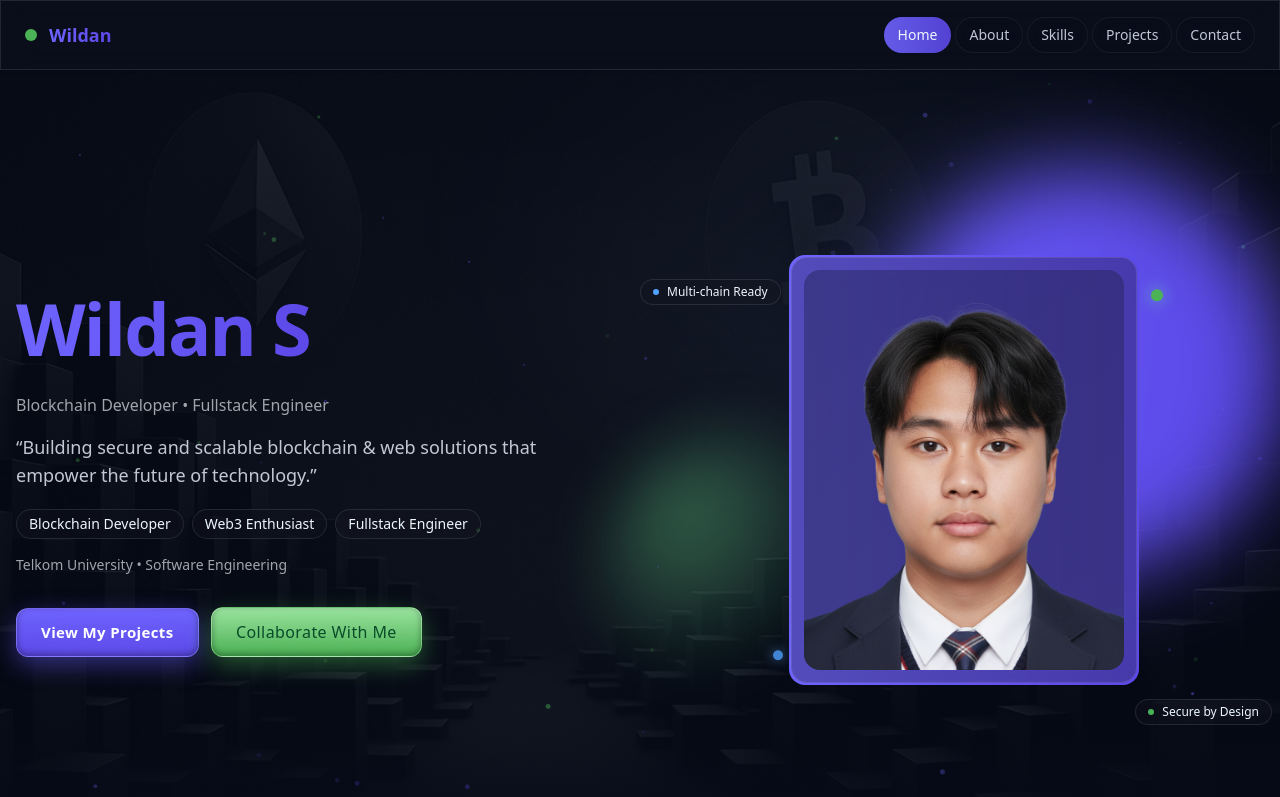
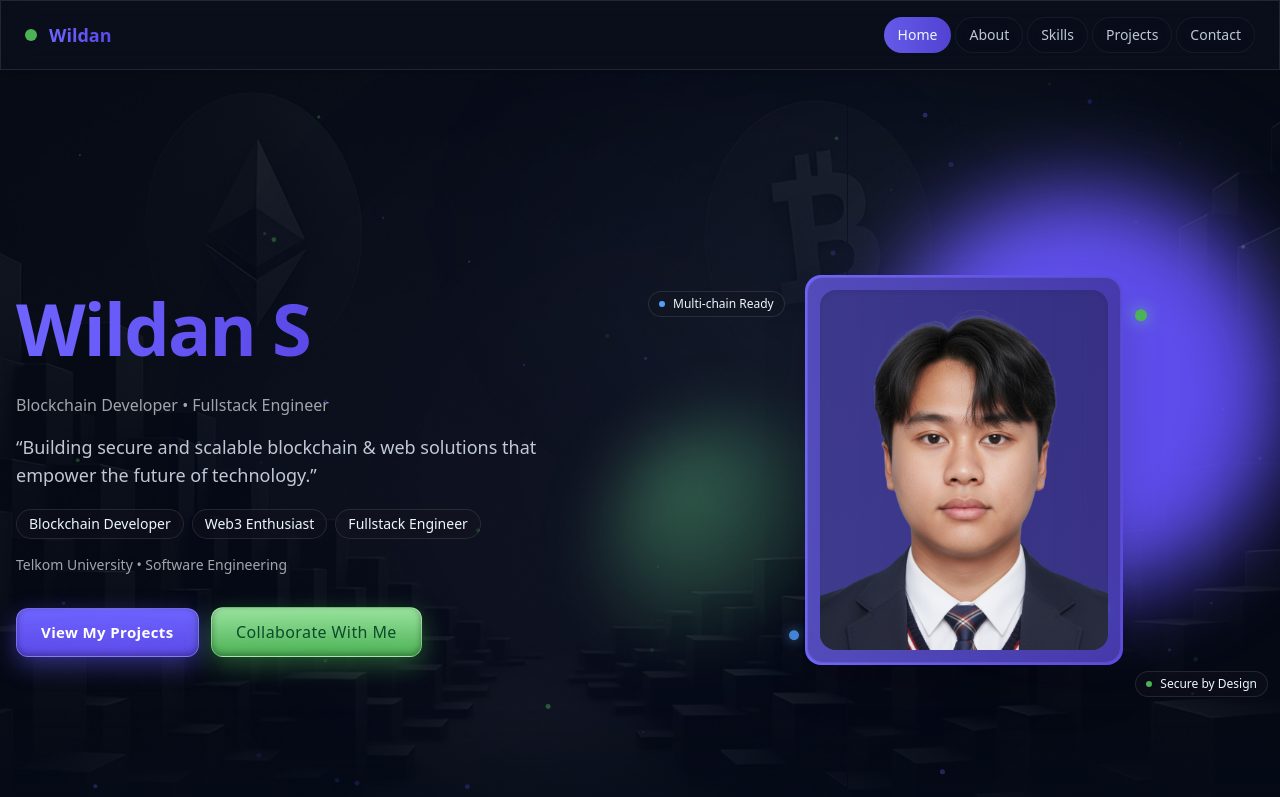
Before and after one commit to wildanniam/portofolio-wildan, a Next.js app: page / in a window 1280 px wide. Shown: the top 797 px of the page. Built offline with nearby package versions, Linux system fonts and the light colour scheme.

Commit message:
3d paralax zoom on hero

```diff
--- a/src/components/hero/index.tsx
+++ b/src/components/hero/index.tsx
@@ -4,7 +4,7 @@ import ButtonPurple from "@/components/ui/button-purple";
 import ButtonGreen from "@/components/ui/button-green";
 import Image from "next/image";
 import * as React from "react";
-import { motion } from "framer-motion";
+import { motion, useMotionValue, useTransform } from "framer-motion";
 import { Particles } from "@/components/hero/particles";
 
 const fadeUp = (delay = 0) => ({
@@ -51,25 +51,137 @@ export function Hero() {
         return () => { clearInterval(interval); clearInterval(blink); };
     }, []);
 
-    // tilt interactions for photo (currently unused but kept for future use)
-    // const x = useMotionValue(0);
-    // const y = useMotionValue(0);
-    // const rotateX = useTransform(y, [-60, 60], [10, -10]);
-    // const rotateY = useTransform(x, [-60, 60], [-10, 10]);
-    // function onMove(e: React.MouseEvent<HTMLDivElement>) {
-    //     const rect = e.currentTarget.getBoundingClientRect();
-    //     x.set(e.clientX - rect.left - rect.width / 2);
-    //     y.set(e.clientY - rect.top - rect.height / 2);
-    // }
-    // function onLeave() { x.set(0); y.set(0); }
+    // UX-Optimized 3D Parallax Background Effect
+    const mouseX = useMotionValue(0);
+    const mouseY = useMotionValue(0);
+    const distance = useMotionValue(0);
+    const [isReducedMotion, setIsReducedMotion] = React.useState(false);
+
+    // Check for reduced motion preference
+    React.useEffect(() => {
+        const mediaQuery = window.matchMedia('(prefers-reduced-motion: reduce)');
+        setIsReducedMotion(mediaQuery.matches);
+
+        const handleChange = (e: MediaQueryListEvent) => setIsReducedMotion(e.matches);
+        mediaQuery.addEventListener('change', handleChange);
+        return () => mediaQuery.removeEventListener('change', handleChange);
+    }, []);
+
+    // Calculate distance from center for dynamic scaling
+    React.useEffect(() => {
+        if (isReducedMotion) return;
+
+        const unsubscribeX = mouseX.on("change", (x) => {
+            const unsubscribeY = mouseY.on("change", (y) => {
+                const dist = Math.sqrt(x * x + y * y);
+                distance.set(dist);
+            });
+            return unsubscribeY;
+        });
+        return unsubscribeX;
+    }, [mouseX, mouseY, distance, isReducedMotion]);
+
+    // UX-optimized transforms - much more subtle
+    const rotateX = useTransform(mouseY, [-400, 400], isReducedMotion ? [0, 0] : [2, -2]);
+    const rotateY = useTransform(mouseX, [-400, 400], isReducedMotion ? [0, 0] : [-2, 2]);
+    const scale = useTransform(distance, [0, 500], isReducedMotion ? [1, 1] : [1, 1.03]);
+
+    // Subtle parallax layers for depth
+    const translateX = useTransform(mouseX, [-400, 400], isReducedMotion ? [0, 0] : [-8, 8]);
+    const translateY = useTransform(mouseY, [-400, 400], isReducedMotion ? [0, 0] : [-6, 6]);
+
+    const handleMouseMove = (e: React.MouseEvent<HTMLDivElement>) => {
+        if (isReducedMotion) return;
+
+        const rect = e.currentTarget.getBoundingClientRect();
+        const centerX = rect.left + rect.width / 2;
+        const centerY = rect.top + rect.height / 2;
+
+        const x = e.clientX - centerX;
+        const y = e.clientY - centerY;
+
+        mouseX.set(x);
+        mouseY.set(y);
+    };
+
+    const handleMouseLeave = () => {
+        if (isReducedMotion) return;
+
+        mouseX.set(0);
+        mouseY.set(0);
+        distance.set(0);
+    };
 
     return (
-        <section id="home" className="relative overflow-hidden min-h-dvh md:min-h-[100svh] flex items-center">
-            {/* Background image */}
-            <div className="absolute inset-0 -z-40">
-                <Image src="/background-1.webp" alt="" fill priority className="object-cover opacity-20" />
+        <section
+            id="home"
+            className="relative overflow-hidden min-h-dvh md:min-h-[100svh] flex items-center"
+            onMouseMove={handleMouseMove}
+            onMouseLeave={handleMouseLeave}
+            style={{ perspective: "1000px" }}
+        >
+            {/* Enhanced 3D Background with Multi-layer Parallax */}
+            <div className="absolute inset-0 -z-40 overflow-hidden">
+                {/* Main background layer with 3D transforms */}
+                <motion.div
+                    className="w-full h-full"
+                    style={{
+                        rotateX,
+                        rotateY,
+                        scale,
+                        translateX,
+                        translateY,
+                        transformStyle: "preserve-3d",
+                    }}
+                    transition={{
+                        type: "spring",
+                        stiffness: 120,
+                        damping: 40,
+                        mass: 0.8,
+                    }}
+                >
+                    <Image
+                        src="/background-1.webp"
+                        alt=""
+                        fill
+                        priority
+                        className="object-cover opacity-20 will-change-transform"
+                        style={{
+                            transform: "translateZ(0)",
+                            transformOrigin: "center center",
+                        }}
+                    />
+                </motion.div>
+
+                {/* Secondary parallax layer for depth */}
+                <motion.div
+                    className="absolute inset-0 w-full h-full"
+                    style={{
+                        rotateX: useTransform(mouseY, [-400, 400], [4, -4]),
+                        rotateY: useTransform(mouseX, [-400, 400], [-4, 4]),
+                        translateX: useTransform(mouseX, [-400, 400], [-10, 10]),
+                        translateY: useTransform(mouseY, [-400, 400], [-8, 8]),
+                        scale: useTransform(distance, [0, 500], [1.02, 1.08]),
+                        transformStyle: "preserve-3d",
+                    }}
+                    transition={{
+                        type: "spring",
+                        stiffness: 100,
+                        damping: 35,
+                        mass: 0.9,
+                    }}
+                >
+                    <div
+                        className="w-full h-full opacity-10"
+                        style={{
+                            background: "radial-gradient(circle at 50% 50%, rgba(111,100,255,0.3), transparent 70%)",
+                            transform: "translateZ(-10px)",
+                        }}
+                    />
+                </motion.div>
+
                 {/* Bottom fade to match page background */}
-                <div className="absolute inset-x-0 bottom-0 h-40" style={{ backgroundImage: "linear-gradient(to bottom, rgba(0,0,0,0), var(--background))" }} />
+                <div className="absolute inset-x-0 bottom-0 h-40 z-10" style={{ backgroundImage: "linear-gradient(to bottom, rgba(0,0,0,0), var(--background))" }} />
             </div>
             <Particles />
             <div className="container mx-auto px-4">
@@ -146,9 +258,13 @@ export function Hero() {
                         />
 
                         {/* Profile visual with gradient border + glass + hover scale */}
-                        <motion.div whileHover={{ scale: 1.03 }} transition={{ type: "spring", stiffness: 280, damping: 24 }} className="relative rounded-2xl p-[2px] brand-gradient will-change-transform">
+                        <motion.div
+                            whileHover={{ scale: 1.02 }}
+                            transition={{ type: "spring", stiffness: 300, damping: 30 }}
+                            className="relative rounded-2xl p-[2px] brand-gradient will-change-transform shadow-2xl"
+                        >
                             <div className="glass rounded-2xl p-2 md:p-3">
-                                <div className="relative w-56 md:w-80 aspect-[4/5] rounded-2xl overflow-hidden bg-gradient-to-br from-background/30 to-secondary/30">
+                                <div className="relative w-56 md:w-72 aspect-[4/5] rounded-2xl overflow-hidden bg-gradient-to-br from-background/30 to-secondary/30 shadow-inner">
                                     <Image
                                         src="/wildan-2.png"
                                         alt="Profile"
@@ -156,7 +272,7 @@ export function Hero() {
                                         priority
                                         className="object-cover"
                                         sizes="(min-width: 768px) 22rem, 16rem"
-                                        style={{ objectPosition: "center 18%" }}
+                                        style={{ objectPosition: "center 25%" }}
                                     />
                                 </div>
                             </div>
@@ -194,10 +310,10 @@ export function Hero() {
                         </motion.div>
 
                         {/* Floating badges around photo */}
-                        <motion.div className="absolute -right-2 -bottom-10 hidden md:flex items-center gap-2 rounded-full px-3 py-1 glass text-xs" initial={{ opacity: 0, y: 8 }} animate={{ opacity: 1, y: 0 }} transition={{ delay: 0.4 }}>
+                        <motion.div className="absolute -right-1 -bottom-8 hidden md:flex items-center gap-2 rounded-full px-2.5 py-1 glass text-xs" initial={{ opacity: 0, y: 8 }} animate={{ opacity: 1, y: 0 }} transition={{ delay: 0.4 }}>
                             <span className="size-1.5 rounded-full bg-[color:var(--accent-secure)]" /> Secure by Design
                         </motion.div>
-                        <motion.div className="absolute -left-6 top-6 hidden md:flex items-center gap-2 rounded-full px-3 py-1 glass text-xs" initial={{ opacity: 0, y: -8 }} animate={{ opacity: 1, y: 0 }} transition={{ delay: 0.5 }}>
+                        <motion.div className="absolute -left-4 top-4 hidden md:flex items-center gap-2 rounded-full px-2.5 py-1 glass text-xs" initial={{ opacity: 0, y: -8 }} animate={{ opacity: 1, y: 0 }} transition={{ delay: 0.5 }}>
                             <span className="size-1.5 rounded-full bg-blue-400" /> Multi‑chain Ready
                         </motion.div>
                     </div>
```
Also changed, not shown: src/components/navbar/index.tsx (+53 -10 lines).
